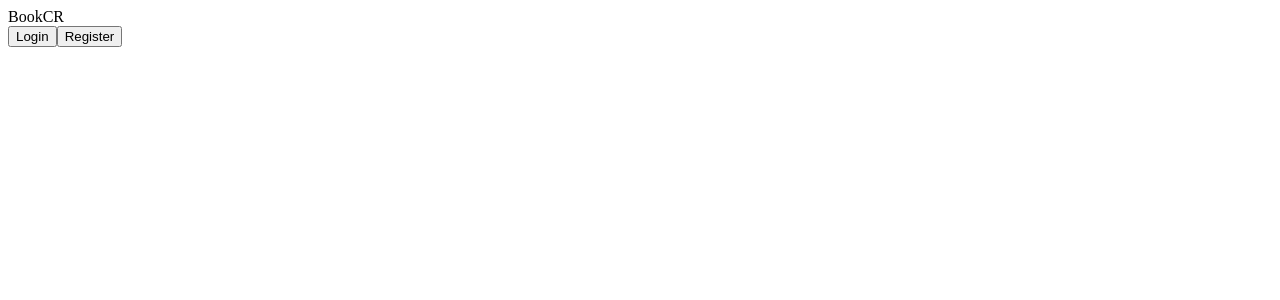
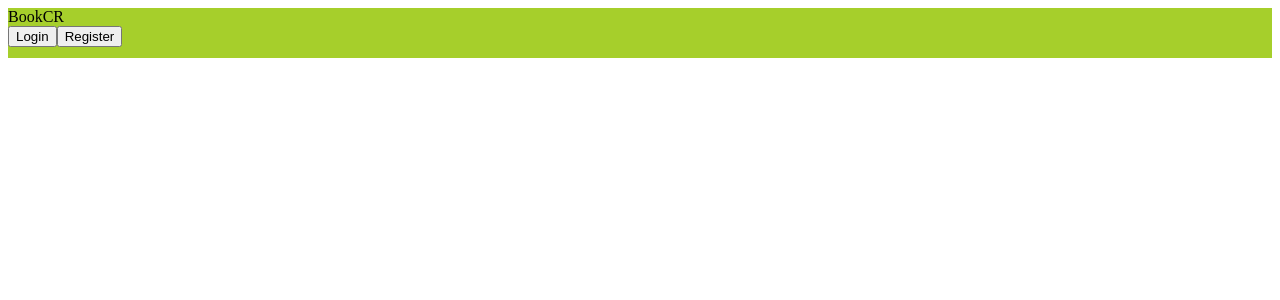
Before and after one commit to CamiloFernandez22/BookCR, a React (Create React App) app in the folder client/: page / in a window 1280 px wide. Shown: the top 300 px of the page. Built offline with nearby package versions, Linux system fonts and the light colour scheme.

Commit message:
Se empieza la hoja de estilo de la barra de bsuqueda y se actualiza el Readme con la referencia de la paleta de colores de Costa Rica

```diff
--- a/client/src/components/navbar/navbar.css
+++ b/client/src/components/navbar/navbar.css
@@ -0,0 +1,5 @@
+/*Aqui va el estilo del componente de barra de navegacion*/
+.navbar{
+    height: 50px;
+    background-color: #A6CF2B;
+}
```
Also changed, not shown: 1 other file (tests, documents, lock files or other folders).
